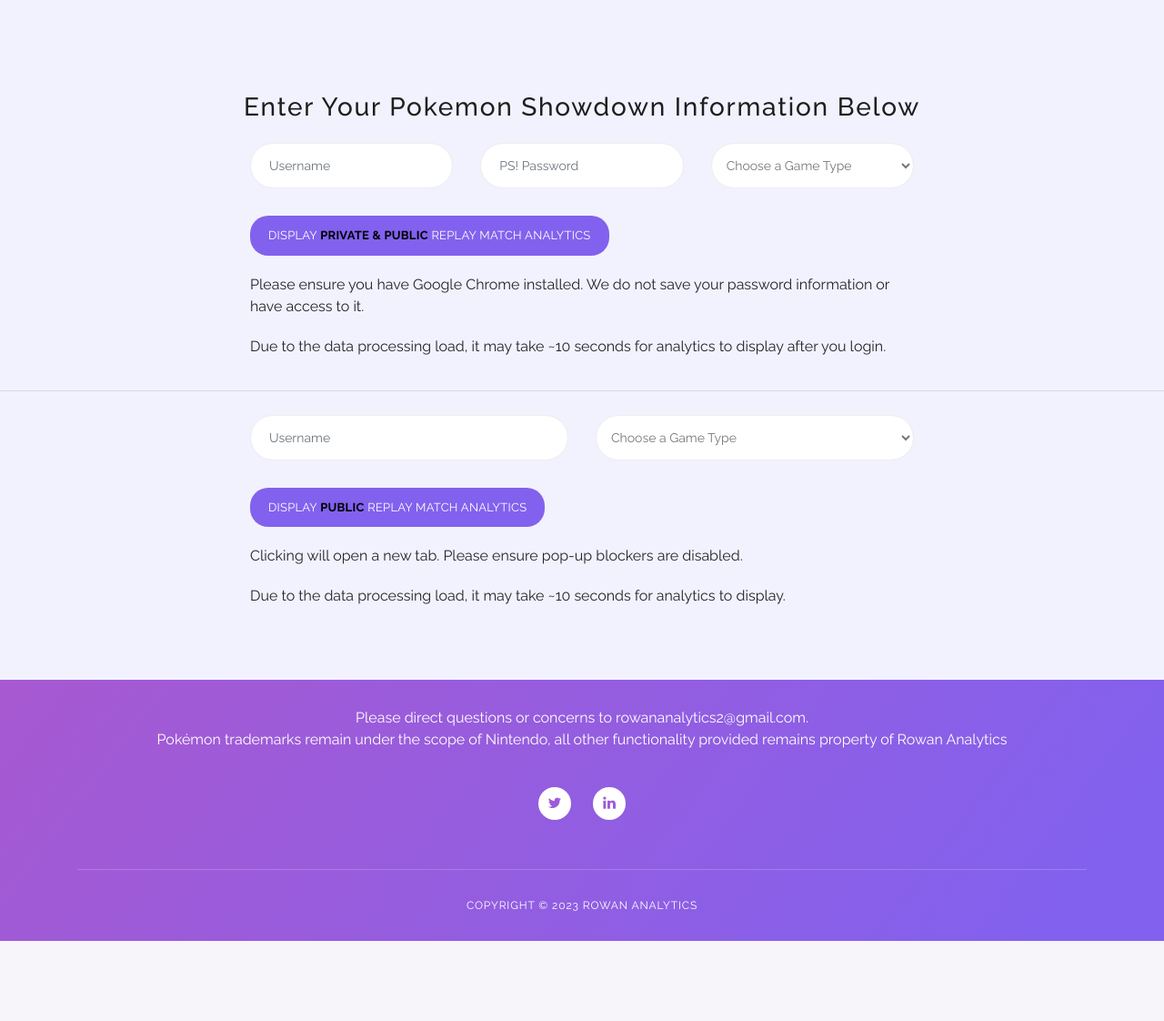
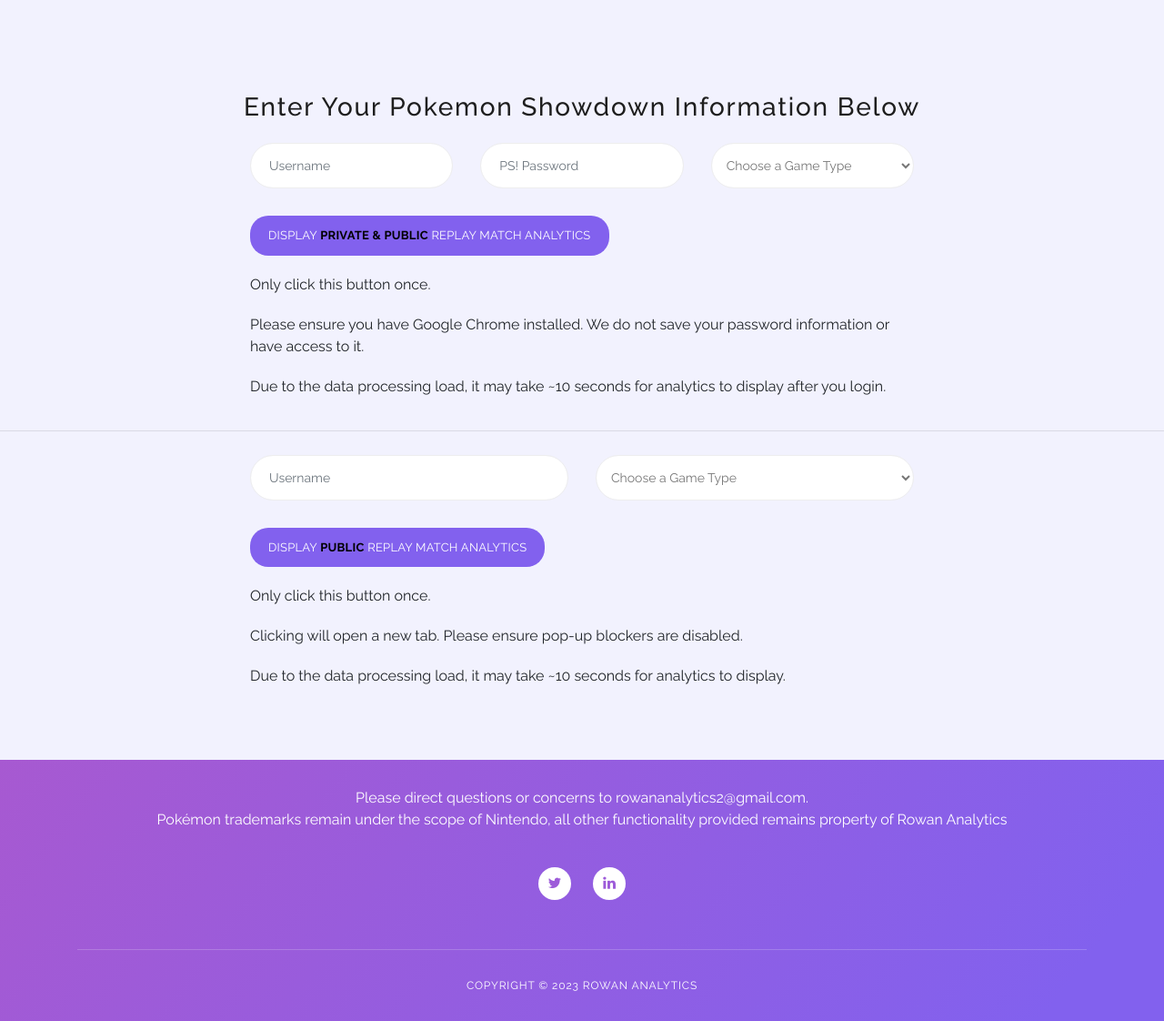
Before and after one commit to ktdykstra/PokemonProject, a Flask app: page /main in a window 1280 px wide. Shown: the part 801-1923 px from the top of the page at 91% size. Before the commit the page ends 1835 px from the top, so only its background shows below. Run offline with Flask 2, Linux system fonts and the light colour scheme; some libraries are stand-ins or nearby versions.

Commit message:
adding some disclaimers

```diff
--- a/templates/index.html
+++ b/templates/index.html
@@ -97,7 +97,6 @@ https://templatemo.com/tm-535-softy-pinko
     </div>
     <!-- ***** Welcome Area End ***** -->
 
-    <!-- ***** Username Public Start ***** -->
     <section class="section colored" id="dataPrivate" style="padding-bottom:10px !important;">
         <div class="container">
             <!-- ***** Section Title Start ***** -->
@@ -111,7 +110,7 @@ https://templatemo.com/tm-535-softy-pinko
             <!-- ***** Section Title End ***** -->
             <div class="row">
 
-                <!-- ***** Username Form Public  + Private Start ***** -->
+                <!-- ***** PUBLIC & PRIVATE COLLECTION START ***** -->
                 <div class="offset-md-2 col-lg-8 col-md-6 col-sm-12">
                     <div class="contact-form">
                         <form id="usernamePrivate" action="/get_data_private" method="POST" name="inputUserPrivate" >
@@ -158,6 +157,7 @@ https://templatemo.com/tm-535-softy-pinko
 
                                         </div>
                                     </fieldset>
+                                    <p style="padding-top: 20px; border-left: 20px;"> Only click this button once. </p>
                                     <p style="padding-top: 20px; border-left: 20px;">Please ensure you have Google Chrome installed. We do not save your password information or have access to it. </p>
                                     <p style="padding-top: 20px; border-left: 20px;">Due to the data processing load, it may take ~10 seconds for analytics to display after you login.</p>
                                 </div>
@@ -174,7 +174,7 @@ https://templatemo.com/tm-535-softy-pinko
 
     <!-- ***** Username Public+Priv  End ***** -->
 
-        <!-- ***** Username  Public Start ***** -->
+    <!-- ***** PUBLIC DATA COLLECTION START ***** -->
 
         <section class="section colored" id="data" style="padding-top: 10px !important;">
             <hr></hr>
@@ -208,6 +208,7 @@ https://templatemo.com/tm-535-softy-pinko
                                                 Display <strong style="color:black;">Public</strong> Replay Match Analytics
                                             </button>
                                         </fieldset>
+                                        <p style="padding-top: 20px; border-left: 20px;"> Only click this button once. </p>
                                         <p style="padding-top: 20px; border-left: 20px;">Clicking will open a new tab. Please ensure pop-up blockers are disabled. </p>
                                         <p style="padding-top: 20px; border-left: 20px;">Due to the data processing load, it may take ~10 seconds for analytics to display.</p>
                                     </div>
```
